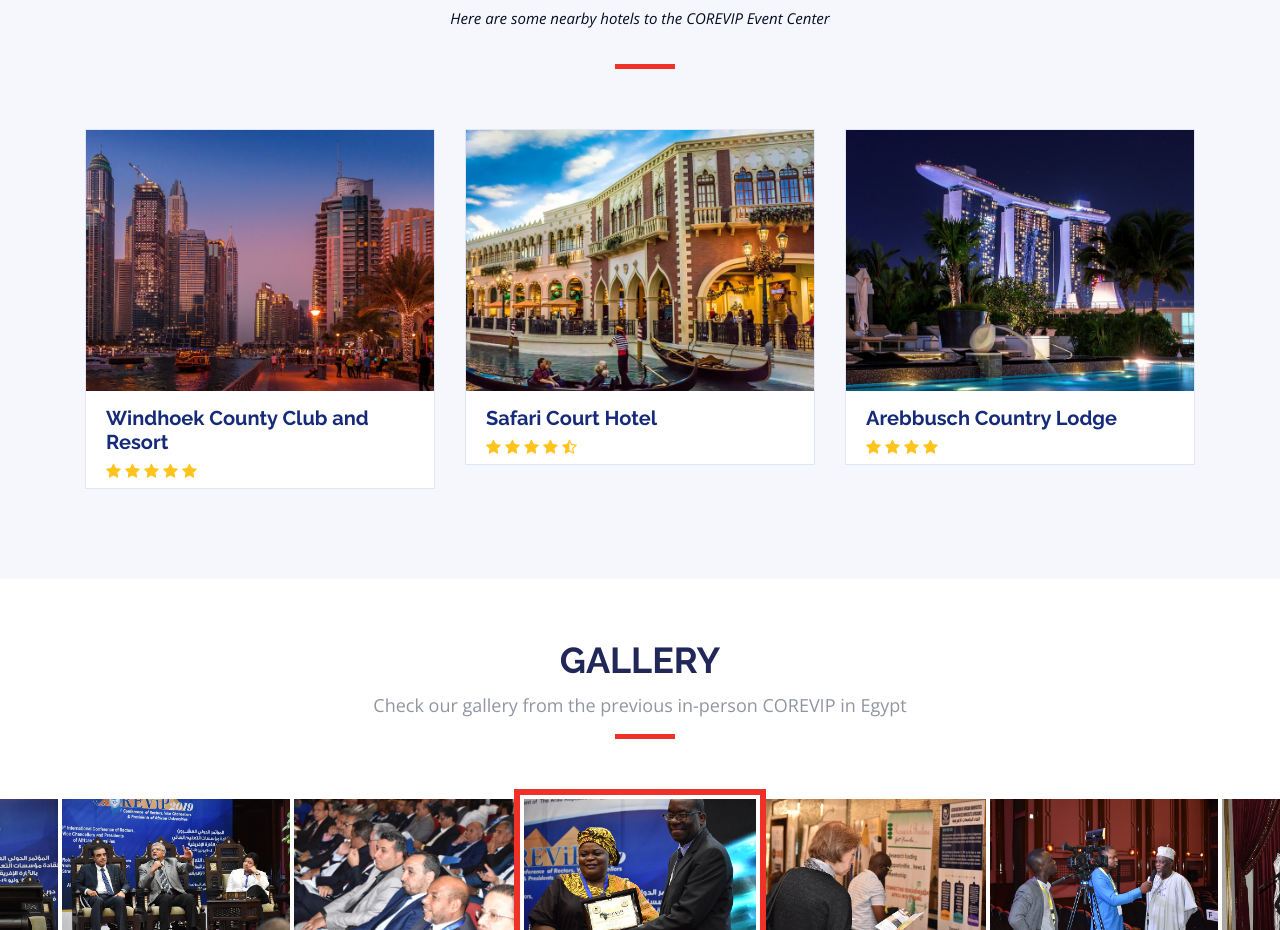
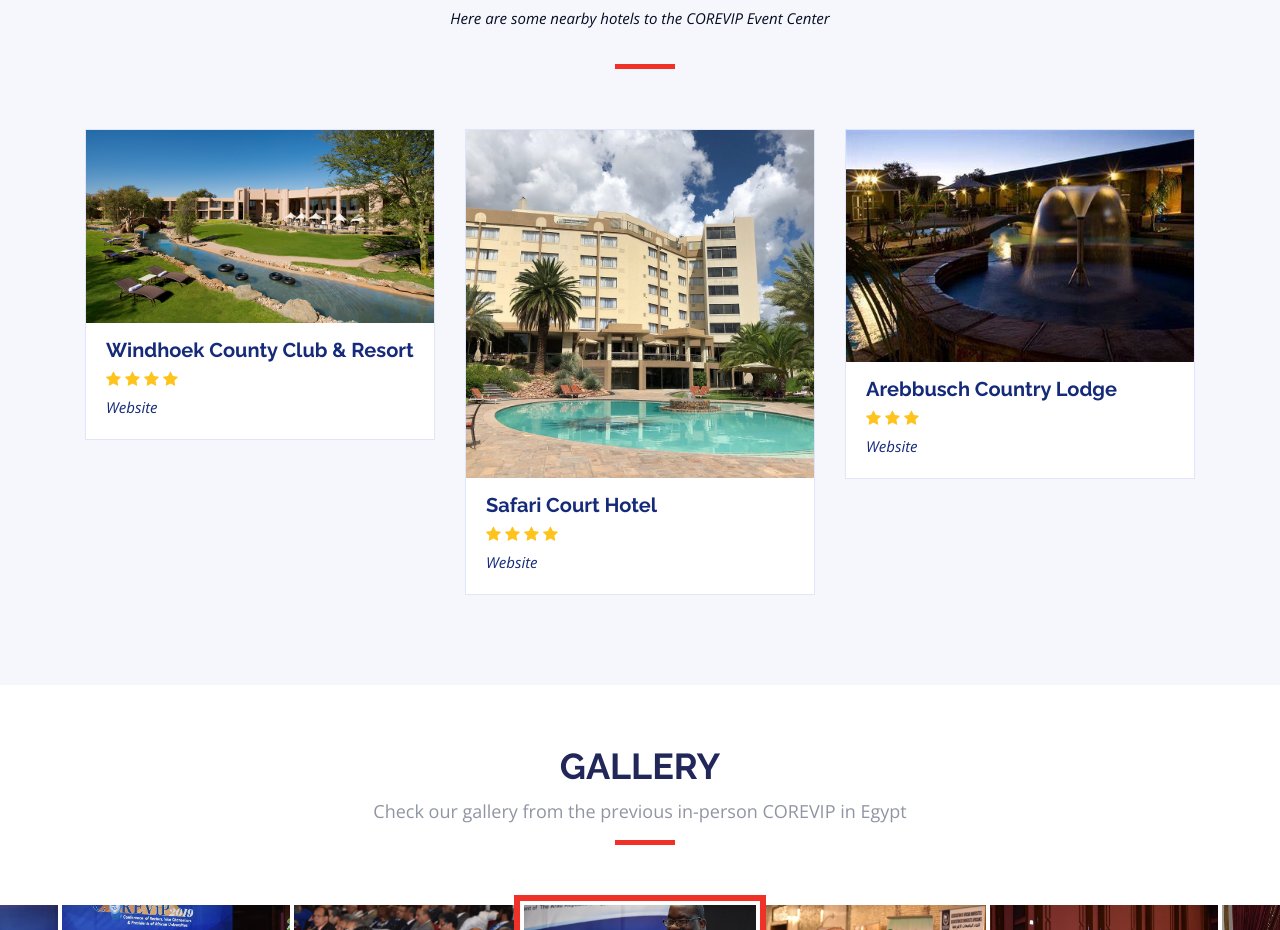
Before and after one commit to frankasefuah/corevip, a plain HTML site: page index.html in a window 1280 px wide. Shown: the part 6447-7377 px from the top of the page. Drawn offline with nearby package versions, Linux system fonts and the light colour scheme.

Commit message:
Adding the Hotels

```diff
--- a/index.html
+++ b/index.html
@@ -1288,24 +1288,23 @@
           <div class="col-lg-4 col-md-6">
             <div class="hotel">
               <div class="hotel-img">
-                <img src="img/hotels/1.jpg" alt="Windhoek County Club and Resort" class="img-fluid">
-              </div>
-              <h3><a href="#">Windhoek County Club and Resort</a></h3>
+                <img src="img/hotels/windhoek.jpg" alt="Windhoek County Club and Resort" class="img-fluid">
+              </div>
+              <h3><a href="#">Windhoek County Club & Resort</a></h3>
               <div class="stars">
                 <i class="fa fa-star"></i>
                 <i class="fa fa-star"></i>
                 <i class="fa fa-star"></i>
                 <i class="fa fa-star"></i>
-                <i class="fa fa-star"></i>
-              </div>
-              <!-- <p>0.4 Mile from the Venue</p> -->
+              </div>
+              <p><a href="https://www.legacyhotels.co.za/hotels/windhoek-country-club-resort">Website</a></p>
             </div>
           </div>
 
           <div class="col-lg-4 col-md-6">
             <div class="hotel">
               <div class="hotel-img">
-                <img src="img/hotels/2.jpg" alt="Safari Court Hotel" class="img-fluid">
+                <img src="img/hotels/safari court.jpg" alt="Safari Court Hotel" class="img-fluid">
               </div>
               <h3><a href="#">Safari Court Hotel</a></h3>
               <div class="stars">
@@ -1313,25 +1312,24 @@
                 <i class="fa fa-star"></i>
                 <i class="fa fa-star"></i>
                 <i class="fa fa-star"></i>
-                <i class="fa fa-star-half-full"></i>
-              </div>
-              <!-- <p>0.5 Mile from the Venue</p> -->
+                <!-- <i class="fa fa-star-half-full"></i> -->
+              </div>
+              <p><a href="https://all.accor.com/hotel/B960/index.en.shtml">Website</a></p>
             </div>
           </div>
 
           <div class="col-lg-4 col-md-6">
             <div class="hotel">
               <div class="hotel-img">
-                <img src="img/hotels/3.jpg" alt="Arebbusch Country Lodge" class="img-fluid">
+                <img src="img/hotels/arebbusch.jpg" alt="Arebbusch Country Lodge" class="img-fluid">
               </div>
               <h3><a href="#">Arebbusch Country Lodge</a></h3>
               <div class="stars">
                 <i class="fa fa-star"></i>
                 <i class="fa fa-star"></i>
                 <i class="fa fa-star"></i>
-                <i class="fa fa-star"></i>
-              </div>
-              <!-- <p>0.6 Mile from the Venue</p> -->
+              </div>
+              <p><a href="https://www.arebbusch.com/">Website</a></p>
             </div>
           </div>
 
```
Also changed, not shown: img/hotels/arebbusch.jpg (added), img/hotels/safari court.jpg (added), img/hotels/windhoek.jpg (added).
